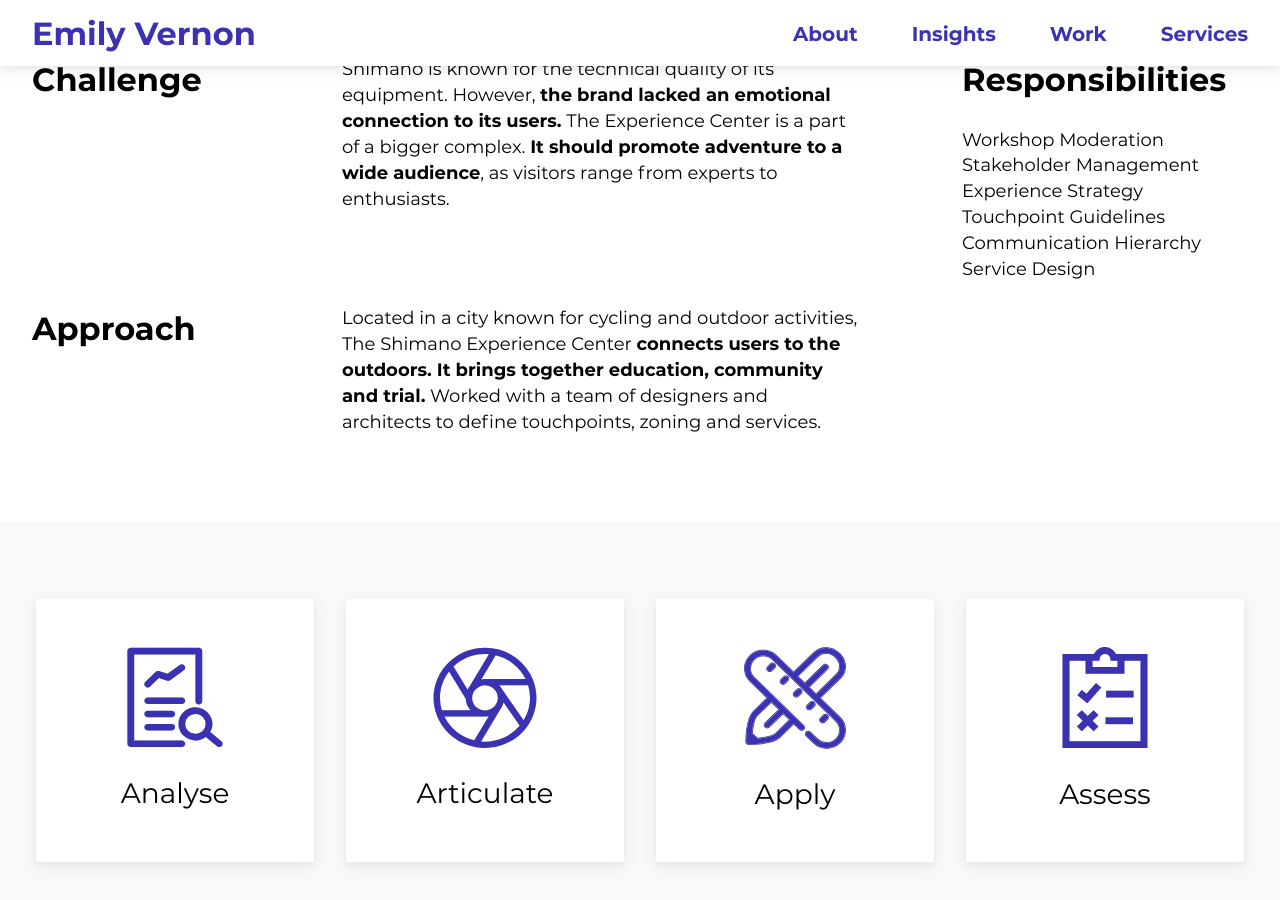
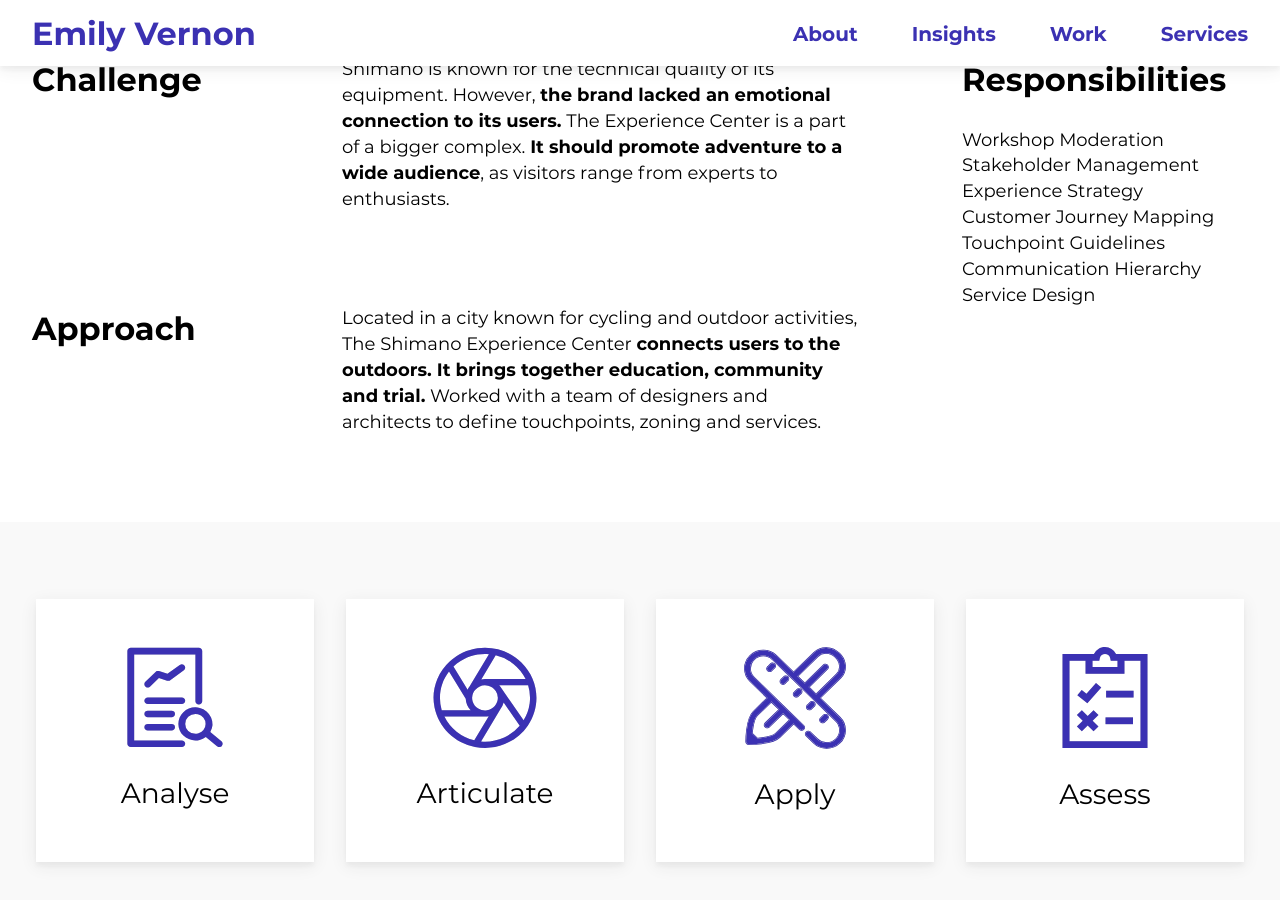
Before and after one commit to emilygv/emilyvernon.com, a Jekyll site: the page built from _casestudies/shimano.md, in a window 1280 px wide and 900 px high, scrolled down 863 px. Built offline with Jekyll 4.4.1, drawn with Linux system fonts in a browser that asks for light colours.

Commit message:
Update shimano.md

```diff
--- a/_casestudies/shimano.md
+++ b/_casestudies/shimano.md
@@ -9,7 +9,7 @@
 thumbnail: /assets/images/casestudies/shimano/shimano_thumbnail.jpg
 challange: "Shimano is known for the technical quality of its equipment. However, **the brand lacked an emotional connection to its users.** The Experience Center is a part of a bigger complex. **It should promote adventure to a wide audience**, as visitors range from experts to enthusiasts."
 approach: "Located in a city known for cycling and outdoor activities, The Shimano Experience Center **connects users to the outdoors. It brings together education, community and trial.** Worked with a team of designers and architects to define touchpoints, zoning and services. "
-responsibilities: [Workshop Moderation, Stakeholder Management, Experience Strategy, Touchpoint Guidelines, Communication Hierarchy, Service Design]
+responsibilities: [Workshop Moderation, Stakeholder Management, Experience Strategy, Customer Journey Mapping, Touchpoint Guidelines, Communication Hierarchy, Service Design]
 ---
 
 {% include info-highlight.html content=info-highlight %}
```
